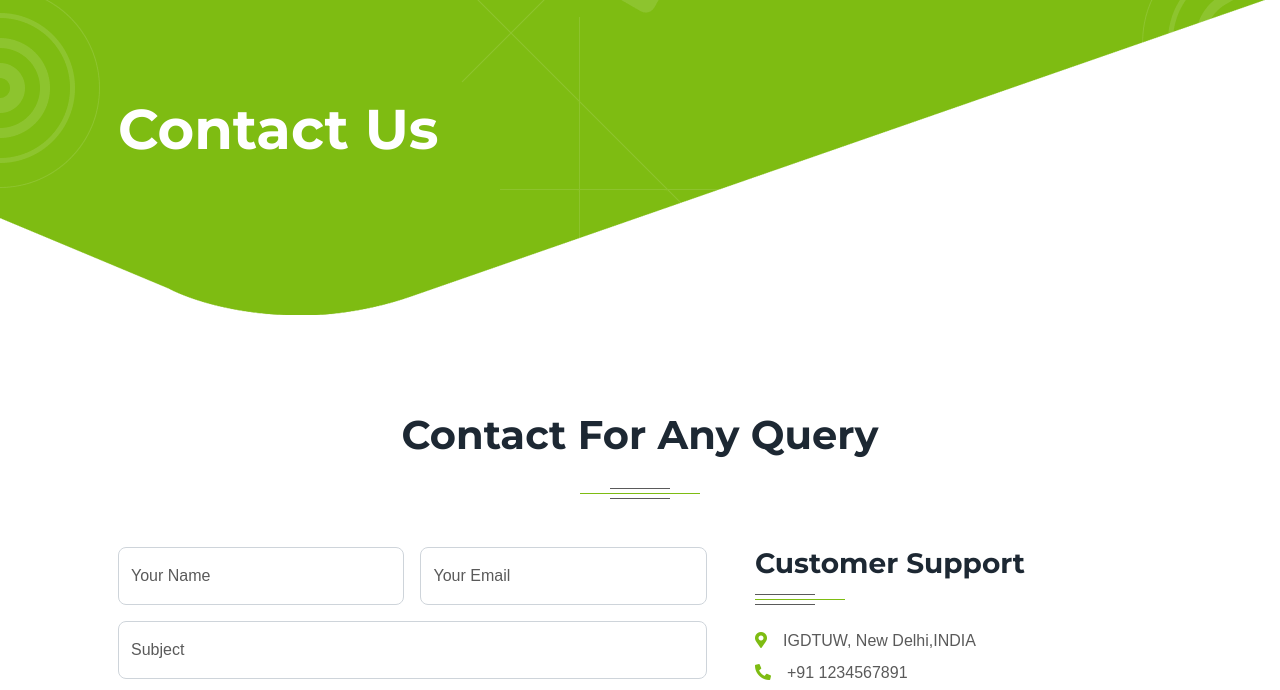
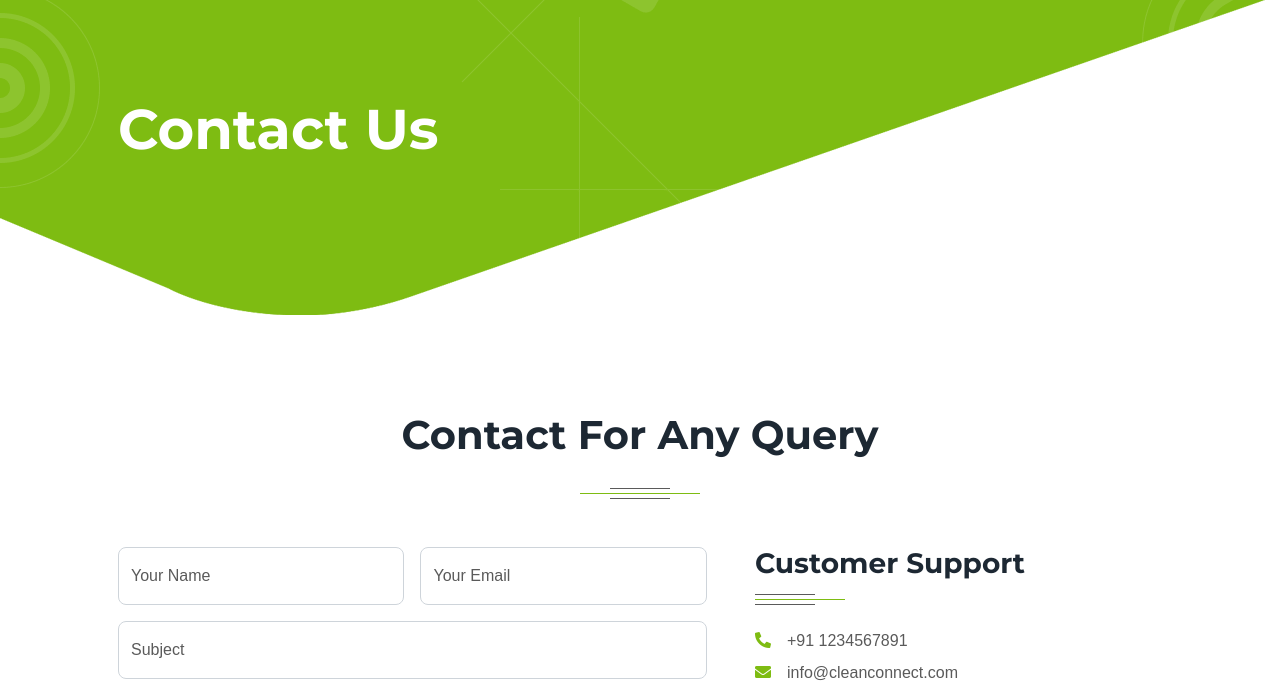
Before and after one commit to VanshSaini618/Smart-waste-management-system, a plain HTML site: page contact.html in a window 1280 px wide. Shown: the part 96-786 px from the top of the page. Drawn offline with nearby package versions, Linux system fonts and the light colour scheme; files whose address does not match are found by name.

Commit message:
Update contact.html

```diff
--- a/contact.html
+++ b/contact.html
@@ -165,7 +165,7 @@
                         <div class="section-title position-relative mx-auto mb-4 pb-4">
                             <h3 class="fw-bold mb-0">Customer Support</h3>
                         </div>
-                        <p class="mb-2"><i class="fa fa-map-marker-alt text-primary me-3"></i>IGDTUW, New Delhi,INDIA</p>
+
                         <p class="mb-2"><i class="fa fa-phone-alt text-primary me-3"></i>+91 1234567891</p>
                         <p class="mb-2"><i class="fa fa-envelope text-primary me-3"></i>info@cleanconnect.com</p>
                         <!-- <div class="border rounded text-center p-4 mt-4"> -->
```
